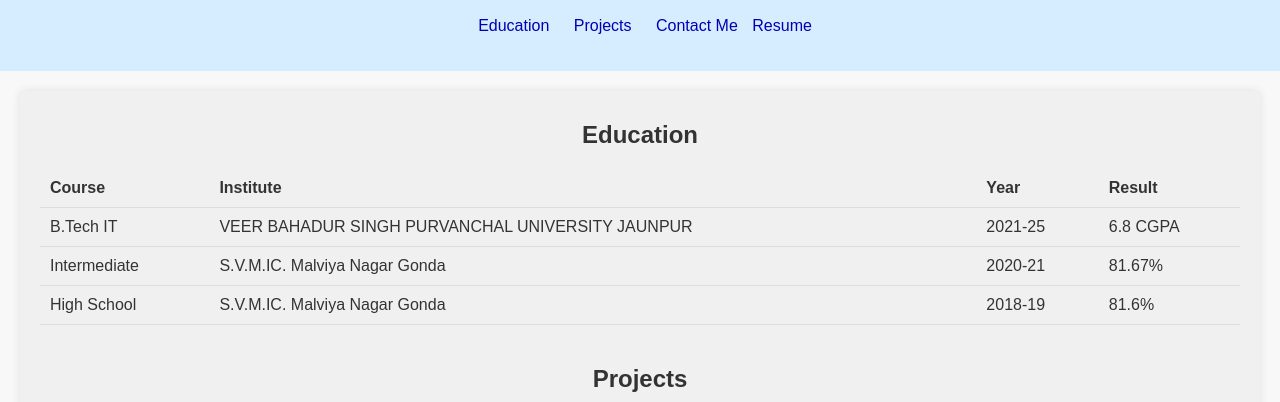
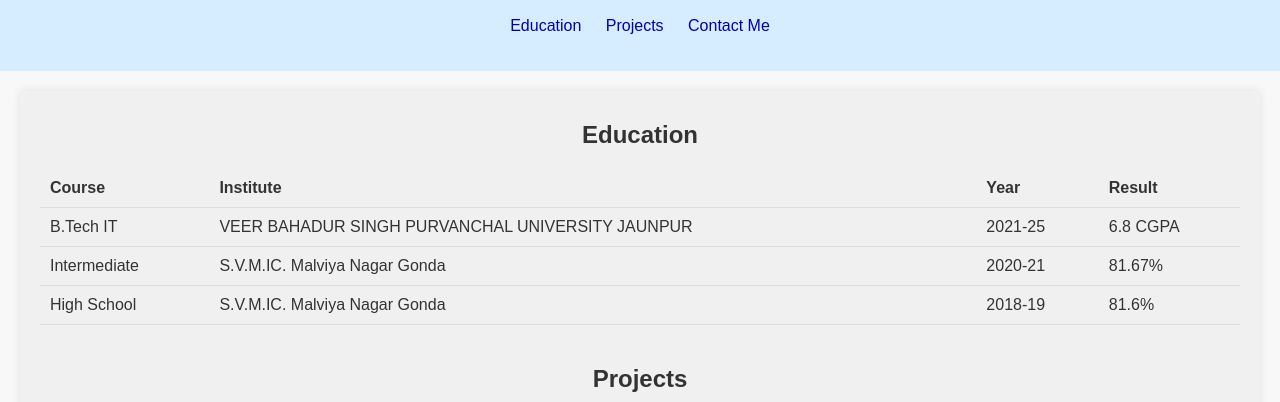
Before and after one commit to SAURABHTIWARIVBSPU/firstproject, a plain HTML site: page index.html in a window 1280 px wide. Shown: the part 398-800 px from the top of the page. Drawn offline with Linux system fonts and the light colour scheme.

Commit message:
Update index.html
nothing

```diff
--- a/index.html
+++ b/index.html
@@ -141,7 +141,7 @@
                 <li><a href="#educationId">Education</a></li>
                 <li><a href="#projectsId">Projects</a></li>
                 <li><a href="#contactId">Contact Me</a></li>
-                <a href="SAURABH TIWARI NextLevel Resume.pdf">Resume</a>
+
             </ul>
         </nav>
     </header>
```
